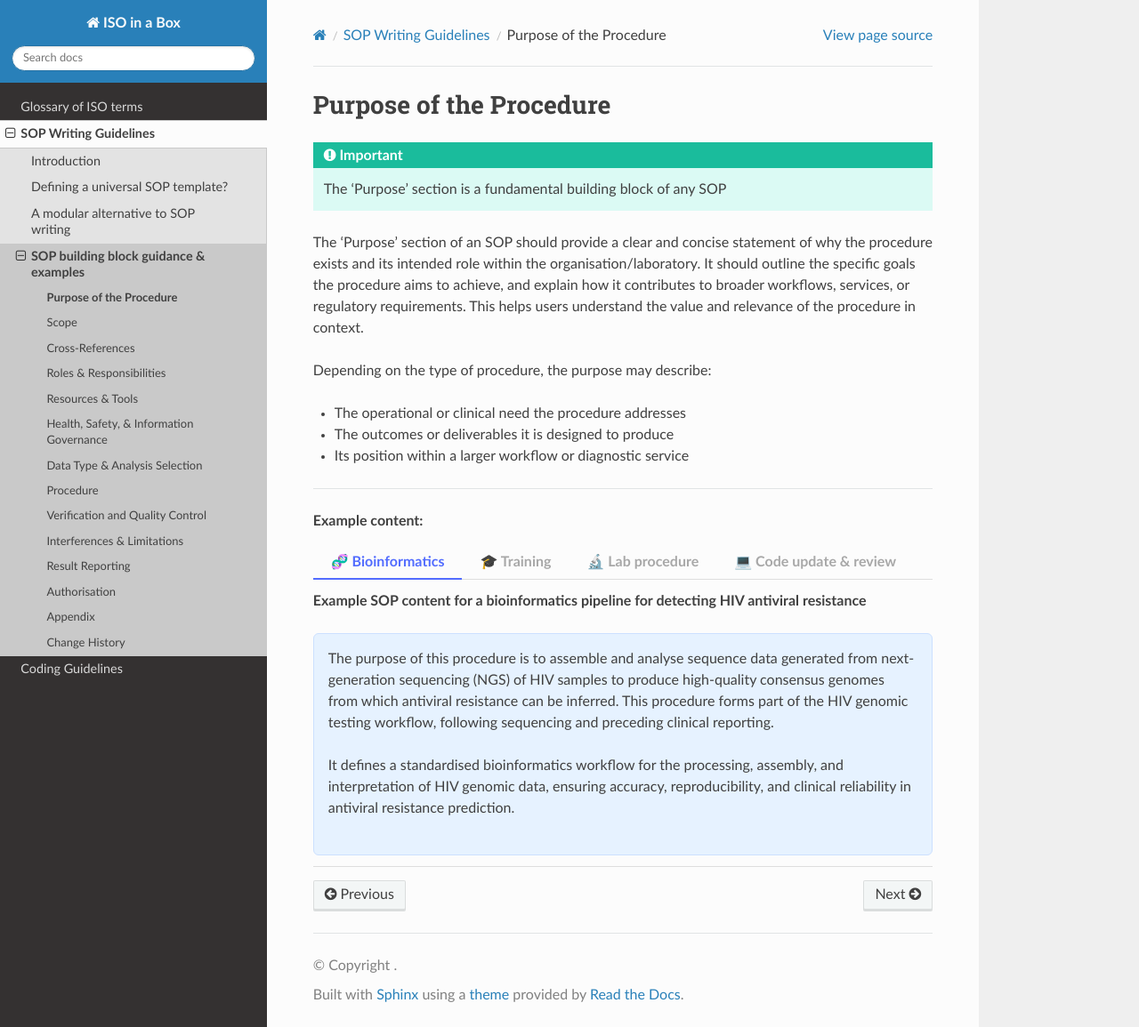
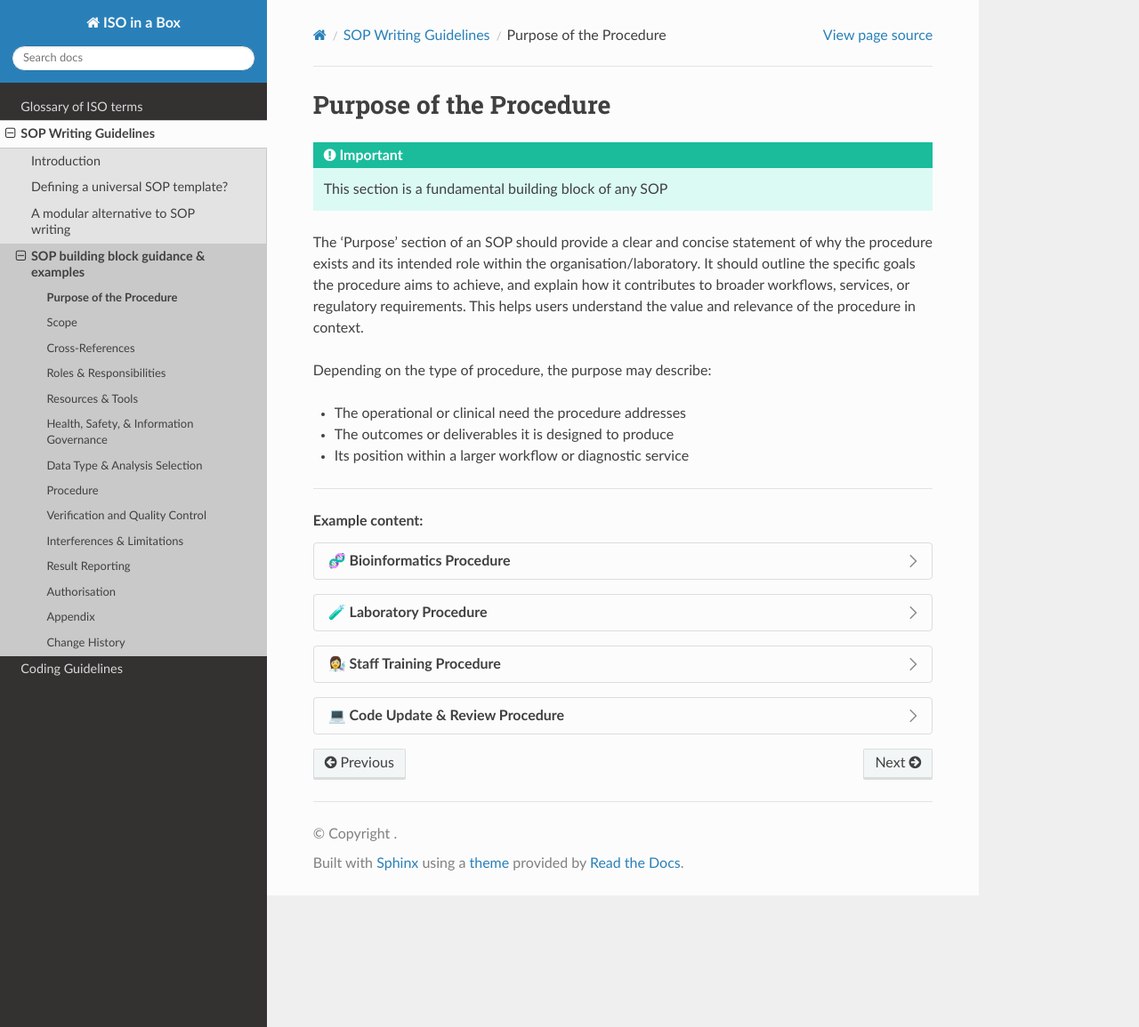
Before and after one commit to ASendellPrice/IIB-rtd, a Sphinx documentation site: the page built from docs/source/sop_guide_purpose.rst, in a window 1280 px wide and 1155 px high. Shown: the whole window at 89% size. Built offline with Sphinx 7.4.7 and the Read the Docs theme 3.1.0, drawn with Linux system fonts in a browser that asks for light colours; pages that are not in the unit, such as notebooks, are missing from menus.

Commit message:
Trying yet another format

```diff
--- a/docs/source/sop_guide_purpose.rst
+++ b/docs/source/sop_guide_purpose.rst
@@ -2,7 +2,7 @@ Purpose of the Procedure
 ========================
 
 .. important::
-   The 'Purpose' section is a fundamental building block of any SOP
+   This section is a fundamental building block of any SOP
 
 The 'Purpose' section of an SOP should provide a clear and concise statement of why the procedure exists and its intended role within the organisation/laboratory. It should outline the specific goals the procedure aims to achieve, and explain how it contributes to broader workflows, services, or regulatory requirements. This helps users understand the value and relevance of the procedure in context.
 
@@ -16,40 +16,38 @@ Depending on the type of procedure, the purpose may describe:
 
 .. rubric:: Example content:
 
-.. tab-set::
+.. dropdown:: 🧬 Bioinformatics Procedure
 
-   .. tab-item:: 🧬 Bioinformatics
+   *Example SOP content for a bioinformatics pipeline for detecting HIV antiviral resistance*
 
-      **Example SOP content for a bioinformatics pipeline for detecting HIV antiviral resistance**
+   .. rubric:: Purpose
 
-      .. div:: sd-light-blue
+   The purpose of this procedure is to assemble and analyse sequence data generated from next-generation sequencing (NGS) of HIV samples to produce high-quality consensus genomes from which antiviral resistance can be inferred. This procedure forms part of the HIV genomic testing workflow, following sequencing and preceding clinical reporting.
 
-         The purpose of this procedure is to assemble and analyse sequence data generated from next-generation sequencing (NGS) of HIV samples to produce high-quality consensus genomes from which antiviral resistance can be inferred. This procedure forms part of the HIV genomic testing workflow, following sequencing and preceding clinical reporting.
+   It defines a standardised bioinformatics workflow for the processing, assembly, and interpretation of HIV genomic data, ensuring accuracy, reproducibility, and clinical reliability in antiviral resistance prediction.
 
-         It defines a standardised bioinformatics workflow for the processing, assembly, and interpretation of HIV genomic data, ensuring accuracy, reproducibility, and clinical reliability in antiviral resistance prediction.
+.. dropdown:: 🧪 Laboratory Procedure
 
-   .. tab-item:: 🎓 Training
+   *Example SOP content for a nucleic acid extraction procedure*
 
-      .. div:: sd-light-blue
+   .. rubric:: Purpose
 
-         **Example SOP content for a training procedure**
+   Add content for lab procedure scope here.
 
-         Add content for training procedure scope here.
+.. dropdown:: 👩‍🔬 Staff Training Procedure
 
-   .. tab-item:: 🔬 Lab procedure
+   *Example SOP content for a training procedure*
 
-      .. div:: sd-light-blue
+   .. rubric:: Purpose
 
-         **Example SOP content for a nucleic acid extraction procedure**
+   Add content for training procedure scope here.
 
-         Add content for lab procedure scope here.
+.. dropdown:: 💻 Code Update & Review Procedure
 
-   .. tab-item:: 💻 Code update & review
+   *Example SOP content for a code update and review procedure*
 
-      .. div:: sd-light-blue
+   .. rubric:: Purpose
 
-         **Example SOP content for a code update and review procedure**
+   Bioinformatics pipelines are composed of code (software), which will require updating over time as bugs are identified and fixed and new features are added. In the cases where this involves code being produced within the Luma Genomics Unit (LGU), this should be subject to a review before updates are pushed to production systems.
 
-         Bioinformatics pipelines are composed of code (software), which will require updating over time as bugs are identified and fixed and new features are added. In the cases where this involves code being produced within the Luma Genomics Unit (LGU), this should be subject to a review before updates are pushed to production systems.
-
-         This SOP covers the processes by which (a) proposals for changes are made, reviewed, and changes actioned; and (b) resulting changes are reviewed to ensure consistency and adherence to organisational policies and standards.
+   This SOP covers the processes by which (a) proposals for changes are made, reviewed, and changes actioned; and (b) resulting changes are reviewed to ensure consistency and adherence to organisational policies and standards.
```
